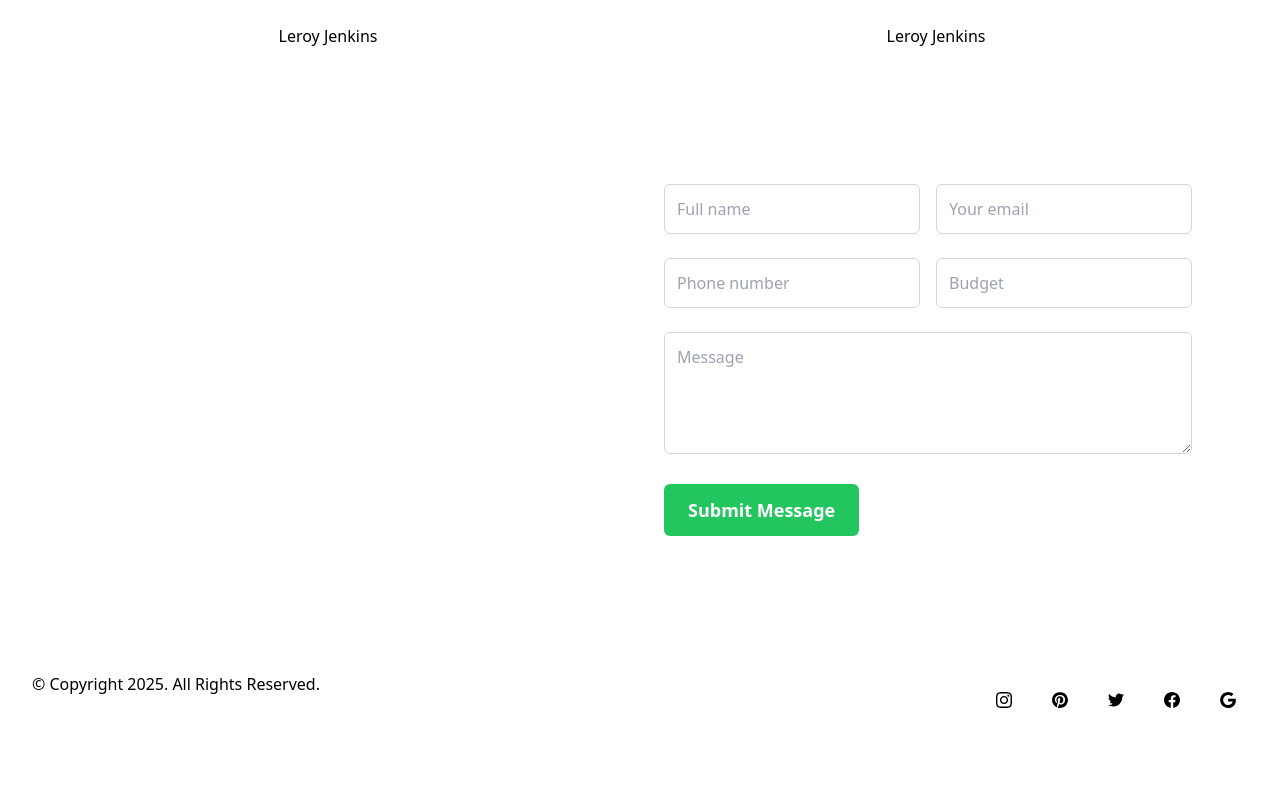
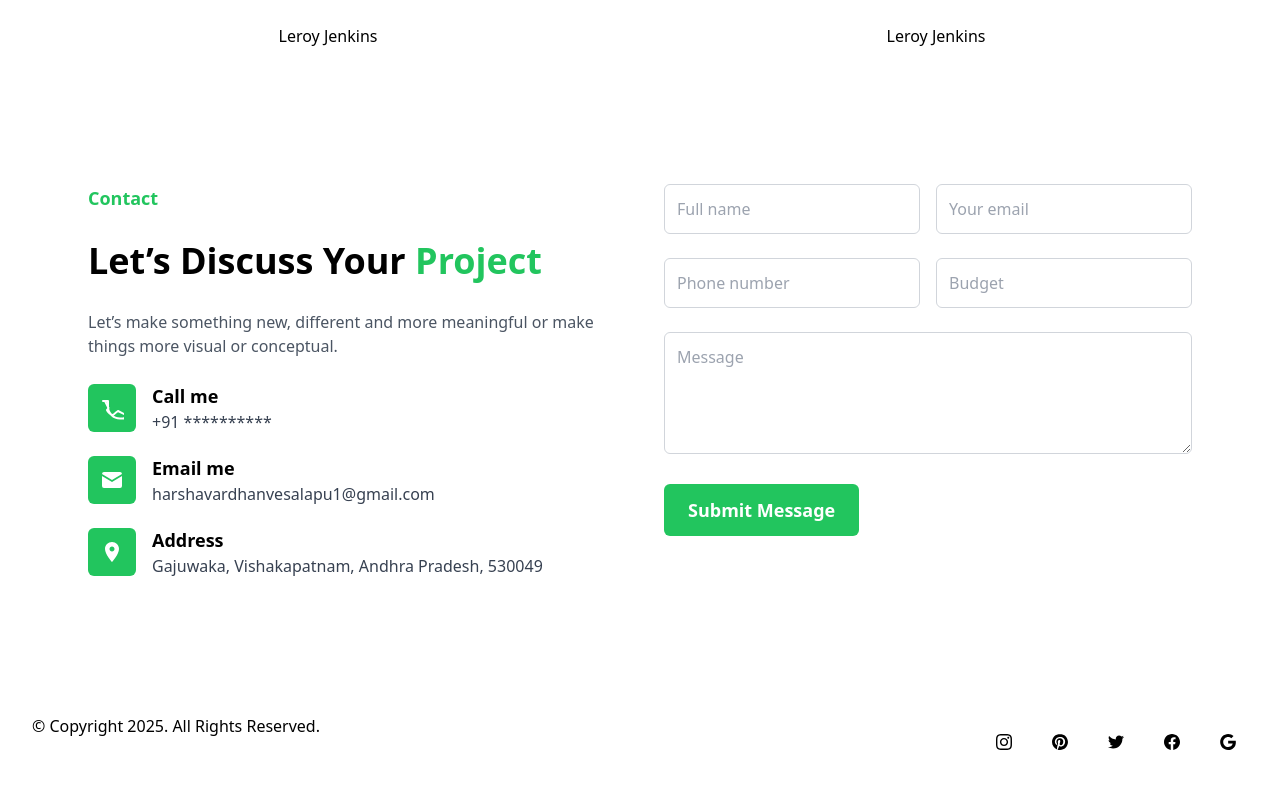
Before and after one commit to Harshavardhan3011/portfolio, a React (Vite) app: page / in a window 1280 px wide. Shown: the part 2064-2852 px from the top of the page. Before the commit the page ends 2816 px from the top, so only its background shows below. Built offline with nearby package versions, Linux system fonts and the light colour scheme.

Commit message:
Update Contact.jsx

```diff
--- a/src/pages/Contact.jsx
+++ b/src/pages/Contact.jsx
@@ -20,9 +20,9 @@ export default function Contact() {
     e.preventDefault();
     setLoading(true);
 
-    const serviceID = "your_service_id";      // from EmailJS
-    const templateID = "your_template_id";    // from EmailJS
-    const userID = "your_user_id";            // from EmailJS
+    const serviceID = "your_service_id";      // Replace with your EmailJS service ID
+    const templateID = "your_template_id";    // Replace with your EmailJS template ID
+    const userID = "your_user_id";            // Replace with your EmailJS user ID
 
     emailjs.send(serviceID, templateID, formData, userID)
       .then(() => {
@@ -42,7 +42,52 @@ export default function Contact() {
 
         {/* Contact Details */}
         <div className="space-y-6">
-          {/* ... Your contact details JSX unchanged */}
+          <h2 className="text-green-500 text-lg font-semibold">Contact</h2>
+          <h1 className="text-4xl font-bold leading-snug">
+            Let’s Discuss Your <span className="text-green-500">Project</span>
+          </h1>
+          <p className="text-gray-600">
+            Let’s make something new, different and more meaningful or make things more visual or conceptual.
+          </p>
+          <div className="space-y-5">
+            {/* Phone */}
+            <div className="flex items-center space-x-4">
+              <div className="bg-green-500 text-white p-3 rounded-md">
+                <svg xmlns="http://www.w3.org/2000/svg" className="h-6 w-6" fill="none" viewBox="0 0 24 24" stroke="currentColor">
+                  <path strokeLinecap="round" strokeLinejoin="round" strokeWidth="2" d="M3 5h2l3.5 7-1.5 2C6.5 14.5 9 17 11 18.5c2 1.5 4.5-1.5 5-2l2-1.5 7 3.5v2c0 1.105-.895 2-2 2h-3c-6.627 0-12-5.373-12-12V5z" />
+                </svg>
+              </div>
+              <div>
+                <h4 className="font-semibold text-lg">Call me</h4>
+                <p className="text-gray-700">+91 **********</p>
+              </div>
+            </div>
+            {/* Email */}
+            <div className="flex items-center space-x-4">
+              <div className="bg-green-500 text-white p-3 rounded-md">
+                <svg xmlns="http://www.w3.org/2000/svg" className="h-6 w-6" fill="currentColor" viewBox="0 0 24 24">
+                  <path d="M2.003 5.884L12 12l9.997-6.116A2 2 0 0020 4H4a2 2 0 00-1.997 1.884z" />
+                  <path d="M22 8.118l-10 6-10-6V18a2 2 0 002 2h16a2 2 0 002-2V8.118z" />
+                </svg>
+              </div>
+              <div>
+                <h4 className="font-semibold text-lg">Email me</h4>
+                <p className="text-gray-700">harshavardhanvesalapu1@gmail.com</p>
+              </div>
+            </div>
+            {/* Address */}
+            <div className="flex items-center space-x-4">
+              <div className="bg-green-500 text-white p-3 rounded-md">
+                <svg xmlns="http://www.w3.org/2000/svg" className="h-6 w-6" fill="currentColor" viewBox="0 0 24 24">
+                  <path d="M12 2C8.13 2 5 5.13 5 9c0 5.25 7 13 7 13s7-7.75 7-13c0-3.87-3.13-7-7-7zm0 9.5c-1.38 0-2.5-1.12-2.5-2.5S10.62 6.5 12 6.5s2.5 1.12 2.5 2.5S13.38 11.5 12 11.5z"/>
+                </svg>
+              </div>
+              <div>
+                <h4 className="font-semibold text-lg">Address</h4>
+                <p className="text-gray-700">Gajuwaka, Vishakapatnam, Andhra Pradesh, 530049</p>
+              </div>
+            </div>
+          </div>
         </div>
 
         {/* Contact Form */}
@@ -109,6 +154,7 @@ export default function Contact() {
             </p>
           )}
         </form>
+
       </div>
     </section>
   );
```
